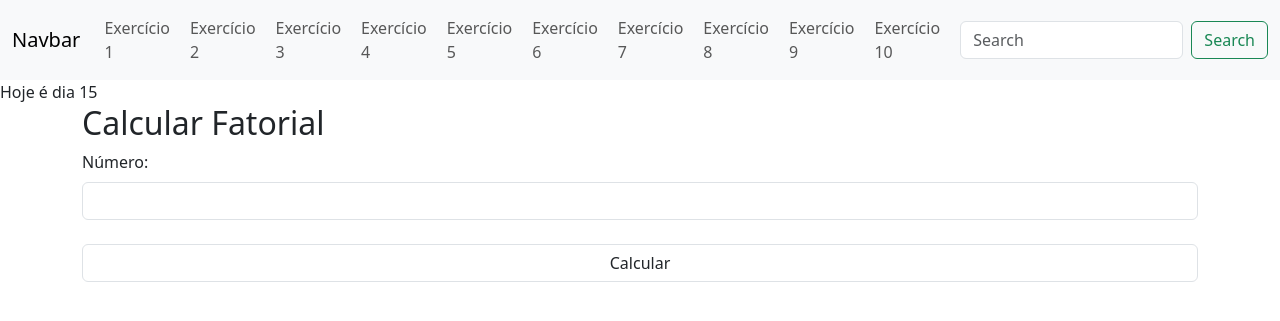
After one commit to JujulhyCa/Lista-3-PHP, a PHP site: page /exer5.php in a window 1280 px wide. The commit adds this page. Shown: the top 321 px of the page. Run offline with PHP 8.4, Linux system fonts and the light colour scheme.

Commit message:
Exercício 5
Implementação

```diff
--- /dev/null
+++ b/exer5.php
@@ -0,0 +1,15 @@
+<?php
+
+    require_once "cabecalho.php";
+
+?>
+    <h2>Calcular Fatorial</h2>
+    <form action="exer5resp.php" method="post">
+        <label for="numero" class="form-label">Número:</label>
+        <input type="number" class="form-control" id="numero" name="numero" required>
+        <br>
+        <input type="submit" class="form-control" value="Calcular">
+    </form>
+
+<?php
+    require_once "rodape.php";
--- a/funcoes.php
+++ b/funcoes.php
@@ -62,7 +62,7 @@
             return $resultado;
         }
 
-    // exercício 4
+    // exercício 4 - Tabuada
     function tabuada($valor){
 
         for($i=0;$i<=10;$i++){
@@ -71,3 +71,26 @@
         }
 
     }
+
+    // exercício 5 - Fatorial
+    function calcularFatorial($numero) {
+        if ($numero < 0) {
+            return "Número inválido";
+        }
+        $fatorial = 1;
+        for ($i = $numero; $i > 1; $i--) {
+            $fatorial *= $i;
+        }
+        return $fatorial;
+    }
+
+    // exercício 6
+    function ordenarValores($valorA, $valorB) {
+        if ($valorA == $valorB) {
+            return "Números iguais: $valorA";
+        } elseif ($valorA < $valorB) {
+            return "$valorA $valorB";
+        } else {
+            return "$valorB $valorA";
+        }
+    }
```
Also changed, not shown: exer5resp.php (added, +15 -0 lines).
